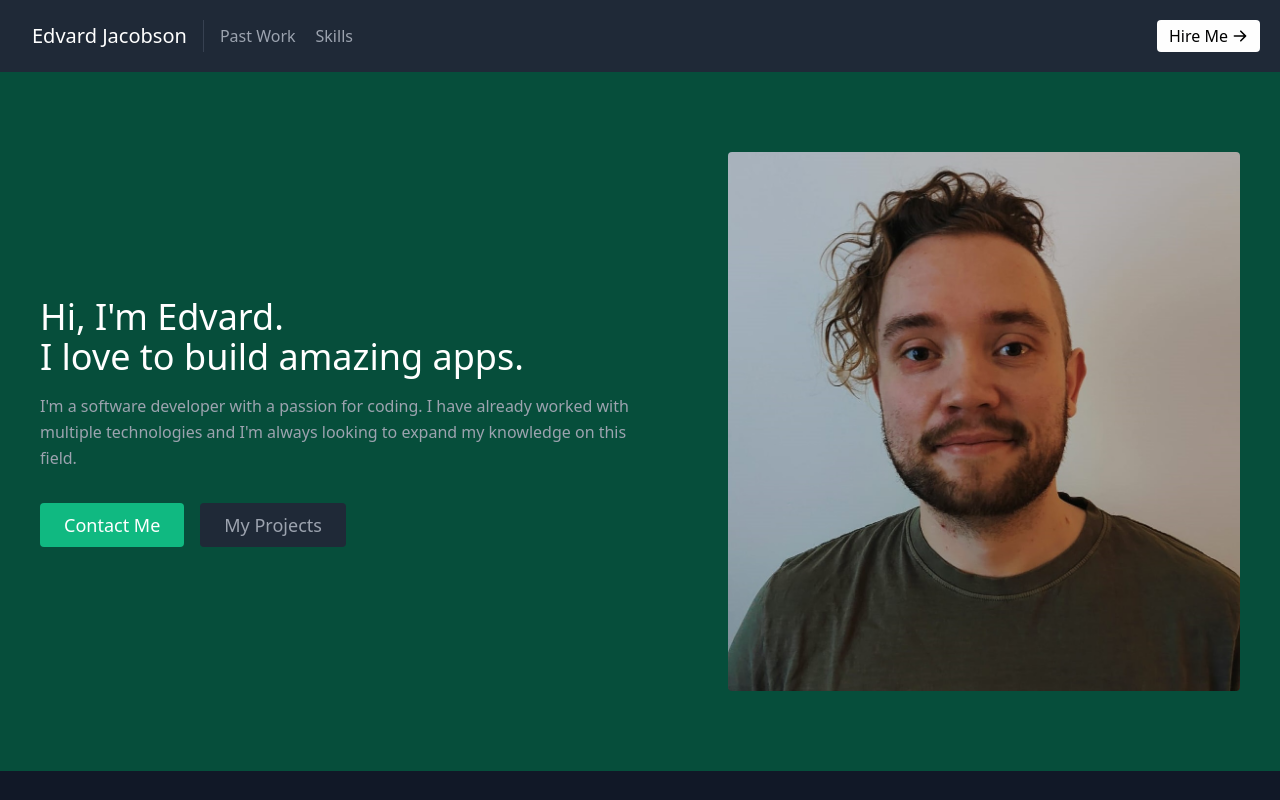
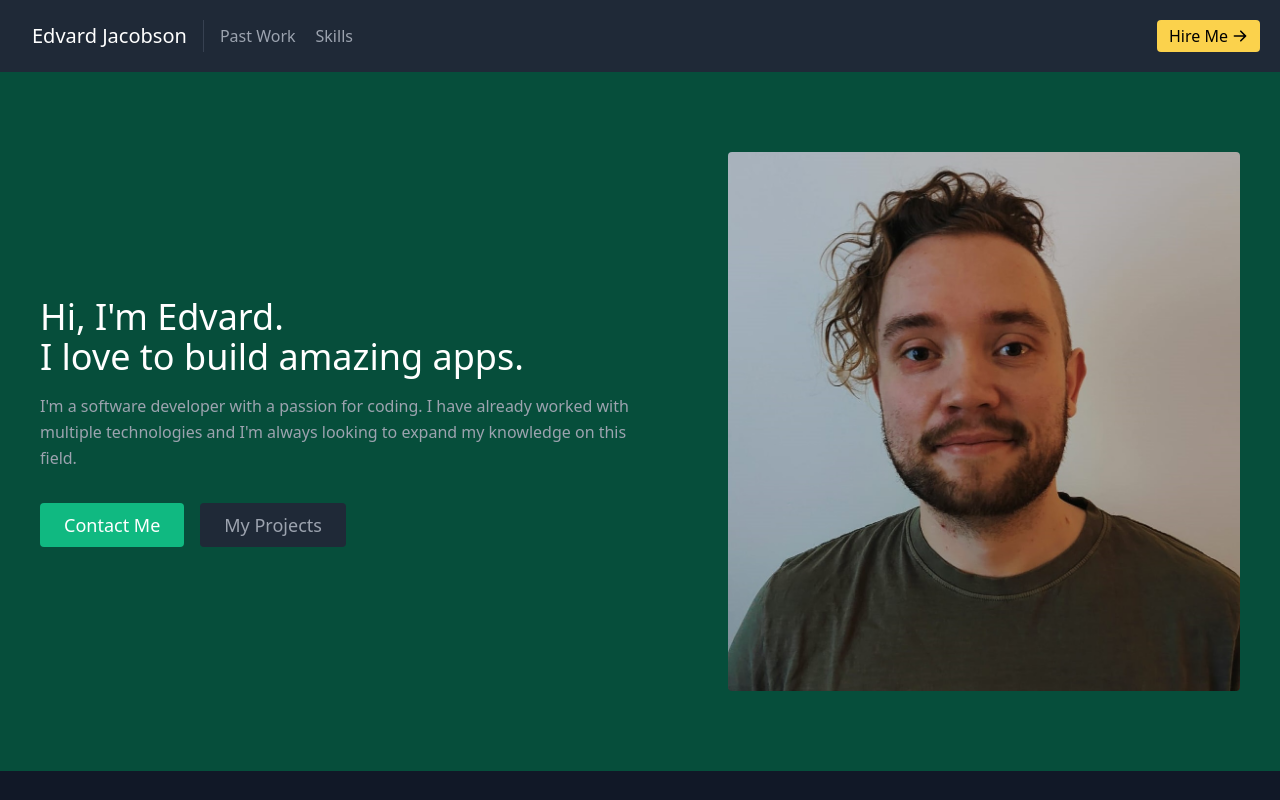
Before and after one commit to EdvardJ/Portfolio, a React (Create React App) app: page / in a window 1280 px wide. Shown: the top 800 px of the page. Built offline with nearby package versions, Linux system fonts and the light colour scheme.

Commit message:
glow vol 2

```diff
--- a/src/components/Navbar.js
+++ b/src/components/Navbar.js
@@ -23,7 +23,7 @@ export default function Navbar() {
         </nav>
         <a
           href="#contact"
-          className="animate-pulse inline-flex items-center bg-white border-0 py-1 px-3 focus:outline-none hover:bg-green-400 rounded text-black mt-4 md:mt-0">
+          className="animate-pulse inline-flex items-center bg-yellow-300 border-0 py-1 px-3 focus:outline-none hover:bg-green-400 rounded text-black mt-4 md:mt-0">
           Hire Me
           <ArrowRightIcon className="w-4 h-4 ml-1" />
         </a>
```
